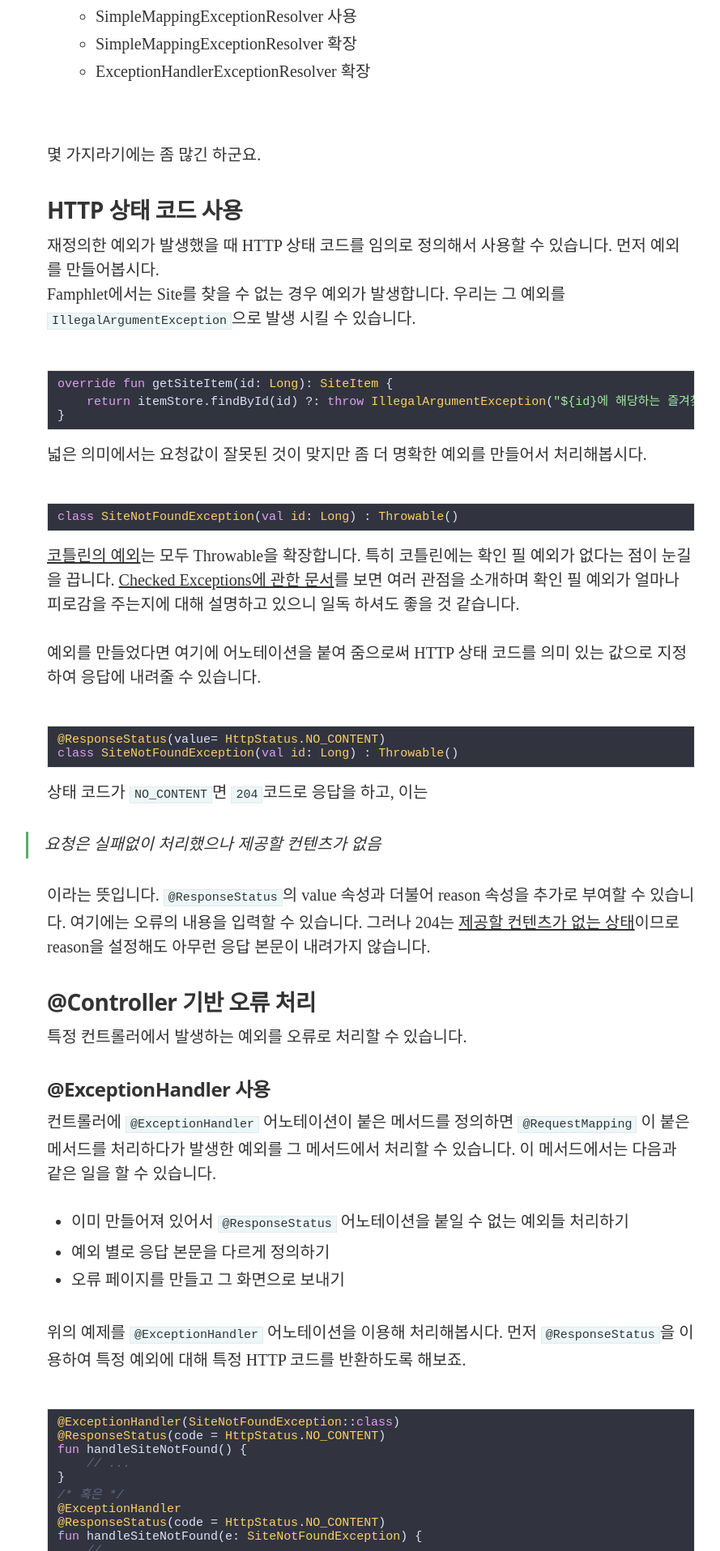
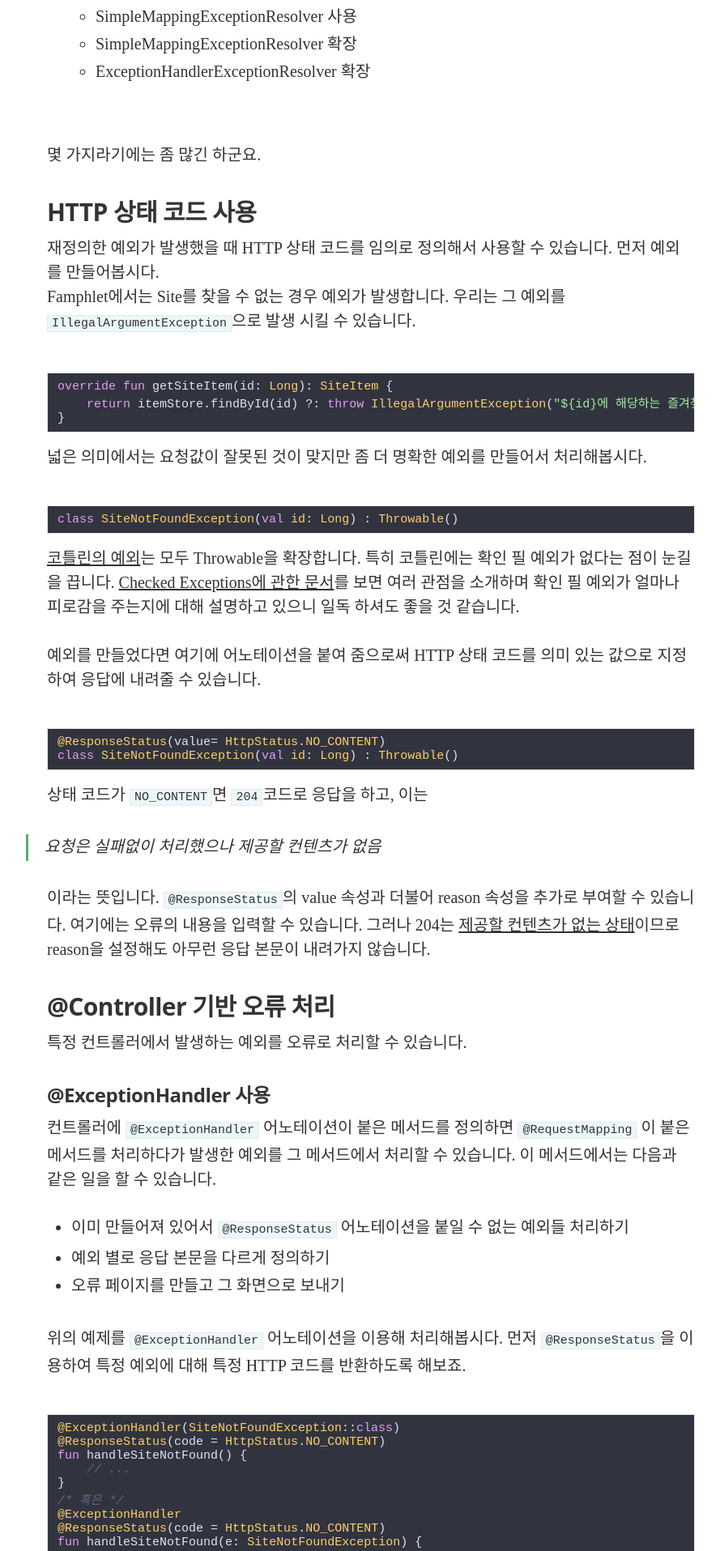
Before and after one commit to Lifeclue/blog, a Jekyll site: the page built from _posts/2018-04-03-api-error-handling.markdown, in a window 1280 px wide. Shown: the part 1649-3564 px from the top of the page at 81% size, without its empty margins (182-1071 px from the left). Built offline with Jekyll 4.4.1, drawn with Linux system fonts in a browser that asks for light colours; nearby versions of some CDN libraries; some web fonts are replaced; comment, search, counter and statistics services are not loaded.

Commit message:
Change font-size of several header tags

```diff
--- a/css/main.sass
+++ b/css/main.sass
@@ -380,19 +380,19 @@
       letter-spacing: -0.02em
       font-weight: 700
       font-style: normal
-      font-size: 32px
+      font-size: 36px
       line-height: 1.8
       padding-top: 31px
       margin-bottom: 4px
       decoration-style: underline
     h3
-      font-size: 28px
+      font-size: 30px
     h4
       font-size: 24px
     h5
-      font-size: 24px
+      font-size: 20px
     h6
-      font-size: 24px
+      font-size: 20px
     p
       font-weight: 400
       font-style: normal
```
